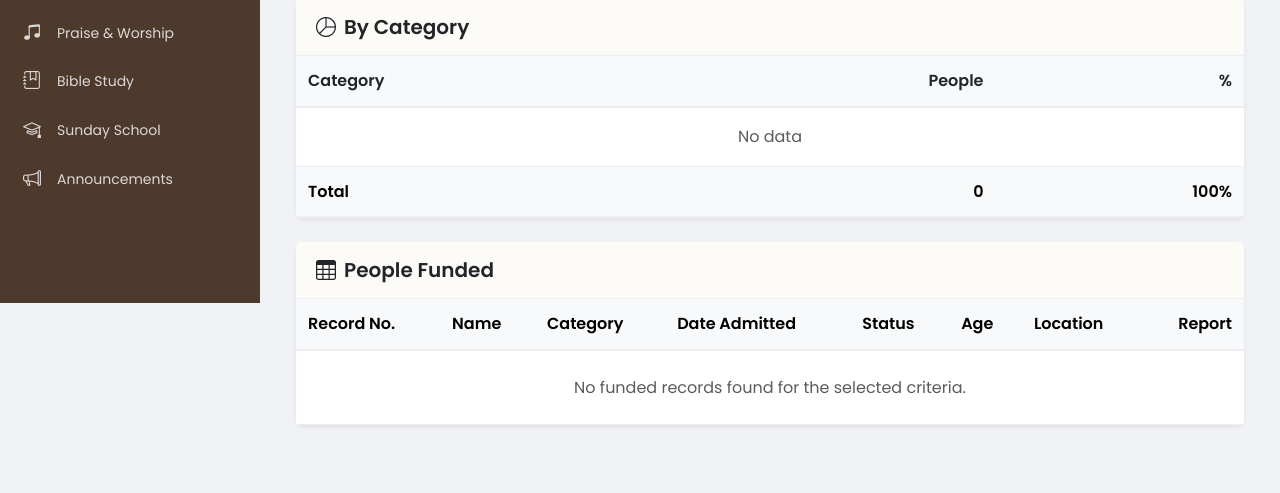
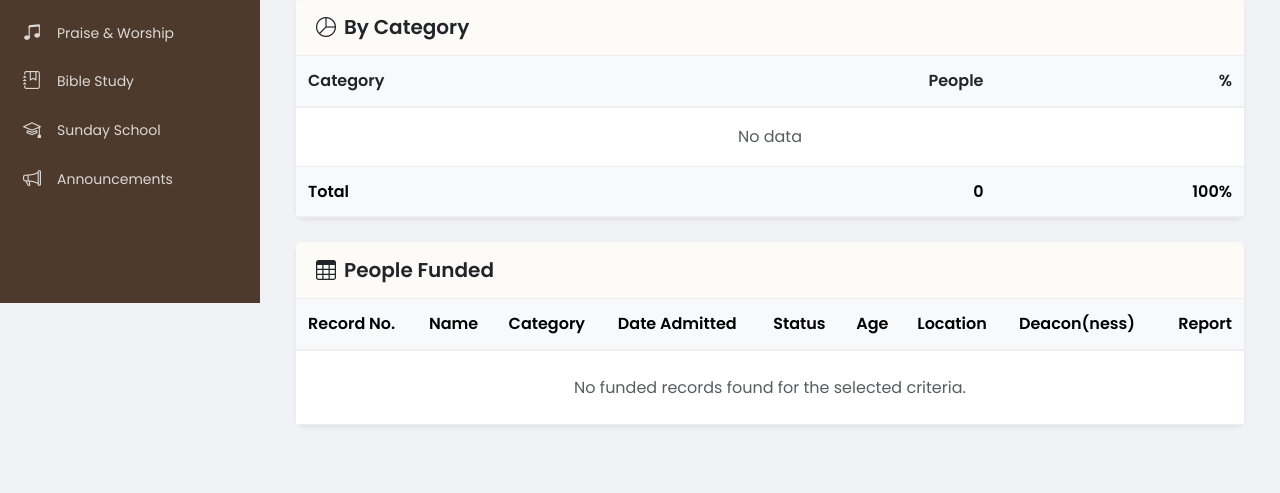
Before and after one commit to mbuguam443/grace-church, a Django app: page /reports/impact/ in a window 1280 px wide. Shown: the part 497-990 px from the top of the page. Run offline with Django 4.2, Linux system fonts and the light colour scheme; the visitor is signed in with stand-in values (Sample User, id 1); data comes from the database, SQL or seed files in the repository; data that the repository does not hold is empty; parts of the project's set-up code (start-up, migrations or seed data) failed here and were passed over.

Commit message:
Add Assigned Deacon(ness) for follow-up on People Funded

```diff
--- a/impact/models.py
+++ b/impact/models.py
@@ -29,6 +29,10 @@ class FundedPerson(models.Model):
         null=True, blank=True, help_text='Number of people in the household.'
     )
     location = models.CharField(max_length=200, blank=True, help_text='Estate, village or ward.')
+    assigned_deacon = models.CharField(
+        max_length=150, blank=True,
+        help_text='Deacon or deaconess assigned for follow-up, prayer and discipleship.',
+    )
     story = models.TextField(
         blank=True,
         help_text='Life detail of the family. Only shown publicly after approval.',
--- a/impact/views.py
+++ b/impact/views.py
@@ -19,7 +19,7 @@ IMPACT_FIELDS = [
 
 FUNDED_FIELDS = [
     'name', 'category', 'date_helped', 'status', 'date_of_birth', 'phone_number',
-    'household_size', 'location', 'story', 'image', 'is_public', 'note',
+    'household_size', 'location', 'assigned_deacon', 'story', 'image', 'is_public', 'note',
 ]
 
 
@@ -72,6 +72,7 @@ class FundedPersonListView(LoginRequiredMixin, ListView):
                 | Q(story__icontains=search)
                 | Q(location__icontains=search)
                 | Q(phone_number__icontains=search)
+                | Q(assigned_deacon__icontains=search)
             )
         if category:
             queryset = queryset.filter(category=category)
--- a/reports/views.py
+++ b/reports/views.py
@@ -540,6 +540,7 @@ class ImpactReportView(LoginRequiredMixin, PDFReportMixin, TemplateView):
                 _display(p, 'status'),
                 str(p.age) if p.age is not None else '—',
                 p.location or '—',
+                p.assigned_deacon or '—',
             ])
 
         category_labels = {code: label for code, label in FundedPerson.CATEGORY_CHOICES}
@@ -547,7 +548,7 @@ class ImpactReportView(LoginRequiredMixin, PDFReportMixin, TemplateView):
         return {
             'context': context,
             'period': period,
-            'columns': ['Record No.', 'Name', 'Category', 'Date Admitted', 'Status', 'Age', 'Location'],
+            'columns': ['Record No.', 'Name', 'Category', 'Date Admitted', 'Status', 'Age', 'Location', 'Deacon(ness)'],
             'rows': rows,
             'summary': [
                 ('Total people', str(total)),
@@ -586,6 +587,7 @@ class FundedPersonReportView(LoginRequiredMixin, PDFReportMixin, TemplateView):
                 ['Phone Number', person.phone_number or '—'],
                 ['Household Size', str(person.household_size) if person.household_size else '—'],
                 ['Location', person.location or '—'],
+                ['Assigned Deacon(ness)', person.assigned_deacon or '—'],
                 ['Public on Give page', 'Yes' if person.is_public else 'No'],
                 ['Story / Life Detail', person.story or '—'],
                 ['Internal Note', person.note or '—'],
--- a/templates/impact/funded_list.html
+++ b/templates/impact/funded_list.html
@@ -110,6 +110,9 @@
                             {% if person.phone_number %}
                             <div class="text-muted small"><i class="bi bi-telephone"></i> {{ person.phone_number }}</div>
                             {% endif %}
+                            {% if person.assigned_deacon %}
+                            <div class="text-muted small"><i class="bi bi-person-check"></i> Deacon: {{ person.assigned_deacon }}</div>
+                            {% endif %}
                         </td>
                         <td><span class="badge bg-secondary">{{ person.get_category_display }}</span></td>
                         <td>{{ person.date_helped|date:"M d, Y" }}</td>
--- a/templates/reports/funded_person_report.html
+++ b/templates/reports/funded_person_report.html
@@ -79,6 +79,10 @@
                             <p class="mb-0 fw-medium">{{ person.location|default:"—" }}</p>
                         </div>
                         <div class="col-md-6">
+                            <small class="text-muted">Assigned Deacon(ness)</small>
+                            <p class="mb-0 fw-medium">{{ person.assigned_deacon|default:"—" }}</p>
+                        </div>
+                        <div class="col-md-6">
                             <small class="text-muted">Public on Give page</small>
                             <p class="mb-0">
                                 {% if person.is_public %}
--- a/templates/reports/impact_report.html
+++ b/templates/reports/impact_report.html
@@ -169,6 +169,7 @@
                             <th>Status</th>
                             <th>Age</th>
                             <th>Location</th>
+                            <th>Deacon(ness)</th>
                             <th class="text-end">Report</th>
                         </tr>
                     </thead>
@@ -182,6 +183,7 @@
                             <td><span class="badge {% if person.status == 'active' %}bg-success{% else %}bg-secondary{% endif %}">{{ person.get_status_display }}</span></td>
                             <td>{% if person.age is not None %}{{ person.age }} yrs{% else %}—{% endif %}</td>
                             <td>{{ person.location|default:"—" }}</td>
+                            <td>{{ person.assigned_deacon|default:"—" }}</td>
                             <td class="text-end">
                                 <a href="{% url 'reports:funded-person-report' person.pk %}" class="btn btn-sm btn-outline-danger" title="Download single-person PDF">
                                     <i class="bi bi-file-earmark-pdf"></i> PDF
@@ -190,7 +192,7 @@
                         </tr>
                         {% empty %}
                         <tr>
-                            <td colspan="8" class="text-center py-4 text-muted">No funded records found for the selected criteria.</td>
+                            <td colspan="9" class="text-center py-4 text-muted">No funded records found for the selected criteria.</td>
                         </tr>
                         {% endfor %}
                     </tbody>
```
Also changed, not shown: impact/tests.py (+10 -1 lines), templates/impact/funded_form.html (+8 -0 lines), impact/migrations/0006_fundedperson_assigned_deacon.py (added).
